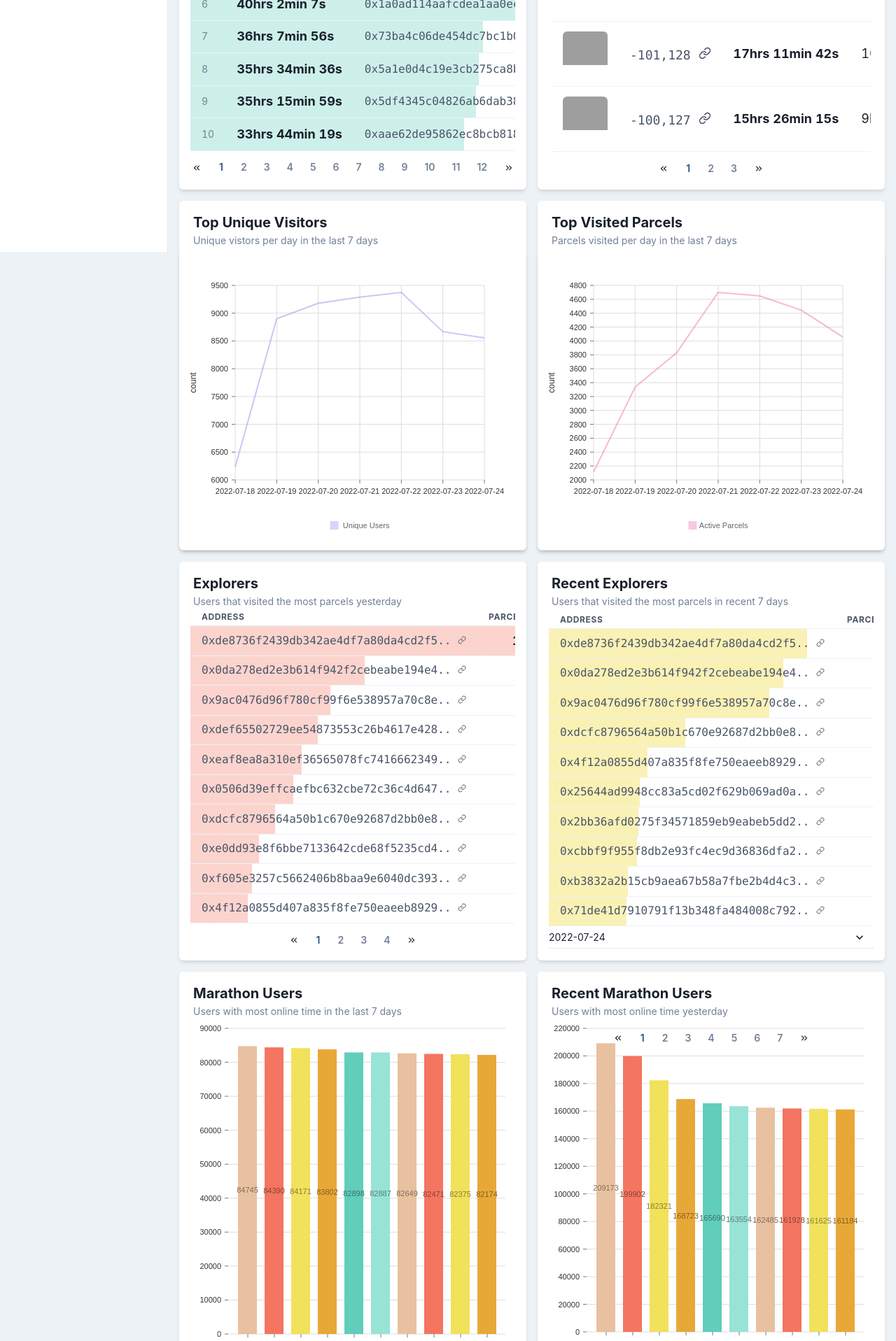
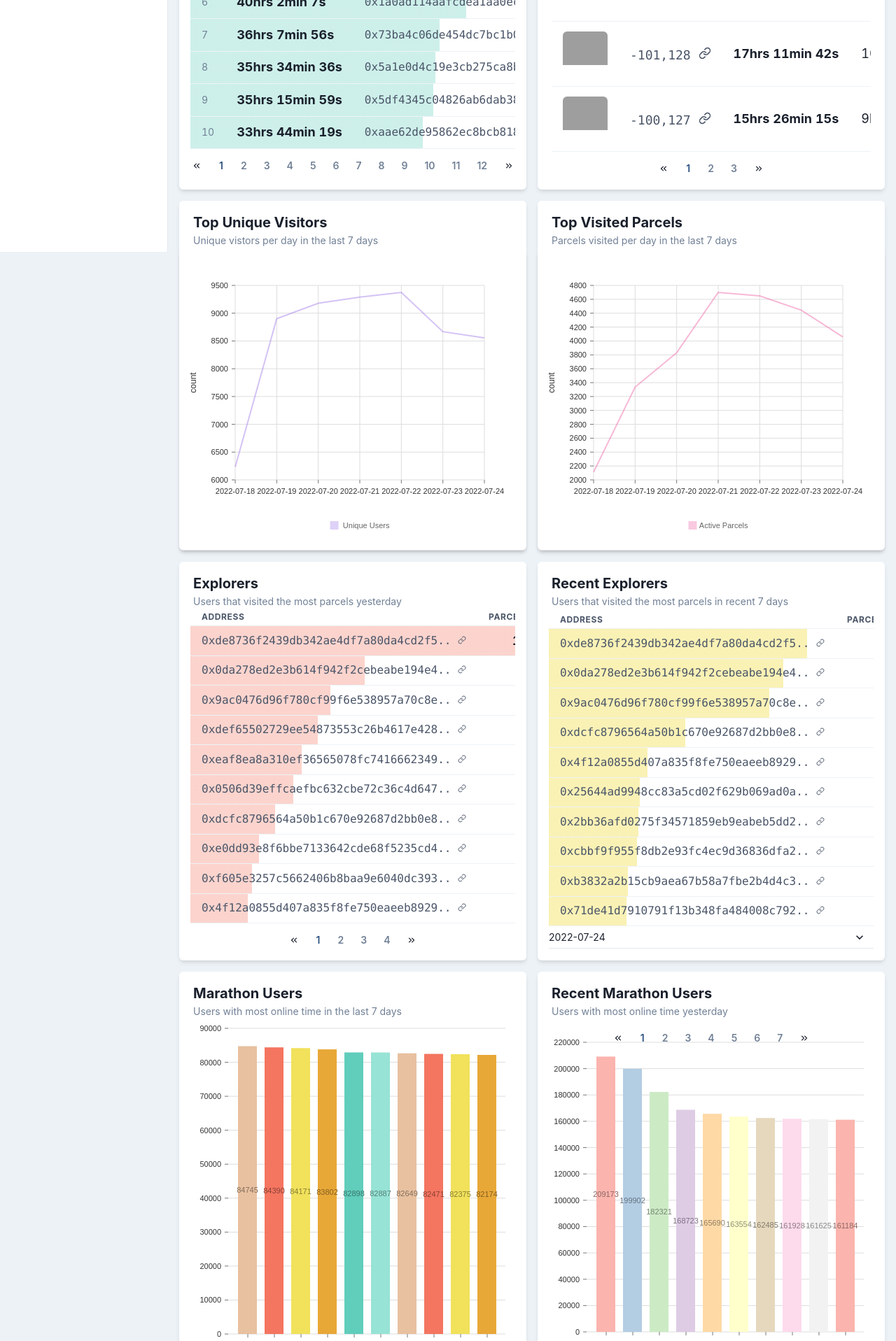
Before and after one commit to jwdotpark/dcl-metrics-fe, a Next.js app: page /global-land in a window 1280 px wide. Shown: the part 440-2357 px from the top of the page at 70% size. Built offline with nearby package versions, Linux system fonts and the light colour scheme; grey boxes are pictures that could not be loaded.

Commit message:
2022-07-26 13:33:47

```diff
--- a/src/components/local/stats/TopUsersTimeSpent.tsx
+++ b/src/components/local/stats/TopUsersTimeSpent.tsx
@@ -94,11 +94,11 @@ const TopUsersTimeSpentComponent = ({ isLoading, setIsLoading }) => {
                       {index + 1 + page * rowsPerPage - rowsPerPage}
                     </Text>
                   </Td>
-                  {dateClicked && (
+                  {/* {dateClicked && (
                     <Td>
                       <Text fontSize="lg">{item.date}</Text>
                     </Td>
-                  )}
+                  )} */}
                   <Td>
                     <Text fontSize="lg">
                       <b>{convertSeconds(item.timeSpent)}</b>
@@ -110,21 +110,12 @@ const TopUsersTimeSpentComponent = ({ isLoading, setIsLoading }) => {
                       href={"https://etherscan.io/address/" + `${item.address}`}
                       rel="noreferrer"
                     >
-                      {dateClicked ? (
-                        <Text color="gray.600" fontSize="md">
-                          {item.address.slice(0, 10)}..{" "}
-                          <Box display="inline-block">
-                            <FiLink size="12" />
-                          </Box>
-                        </Text>
-                      ) : (
-                        <Text color="gray.600" fontSize="md" as="kbd">
-                          {item.address.slice(0, 35) + ".. "}
-                          <Box display="inline-block">
-                            <FiLink size="12" />
-                          </Box>
-                        </Text>
-                      )}
+                      <Text color="gray.600" fontSize="md" as="kbd">
+                        {item.address.slice(0, 25) + ".. "}
+                        <Box display="inline-block">
+                          <FiLink size="12" />
+                        </Box>
+                      </Text>
                     </a>
                   </Td>
                 </Tr>
@@ -154,7 +145,7 @@ const TopUsersTimeSpentComponent = ({ isLoading, setIsLoading }) => {
           <Box position="relative" mt="4" mx="5">
             <Text fontSize="xl">
               <b>Top Users Time Spent </b>
-              <Box display="inline" ml="2">
+              {/* <Box display="inline" ml="2">
                 <Button
                   size="sm"
                   variant={dateClicked ? "solid" : "outline"}
@@ -166,7 +157,7 @@ const TopUsersTimeSpentComponent = ({ isLoading, setIsLoading }) => {
                     Date
                   </Text>
                 </Button>
-              </Box>
+              </Box> */}
               <Text fontSize="sm" color="gray.500">
                 Users that visited the most parcels yesterday
               </Text>
--- a/src/lib/BarChart2.tsx
+++ b/src/lib/BarChart2.tsx
@@ -15,11 +15,12 @@ const BarChart = ({ data }) => {
       data={mutatedData}
       keys={["time_spent"]}
       indexBy="address"
-      margin={{ top: 10, right: 30, bottom: 6, left: 70 }}
+      margin={{ top: 30, right: 30, bottom: 6, left: 70 }}
       padding={0.3}
       valueScale={{ type: "linear" }}
       indexScale={{ type: "band", round: true }}
-      colors={{ scheme: "nivo" }}
+      colors={{ scheme: "pastel1" }}
+      layout="vertical"
       colorBy="indexValue"
       borderColor={{
         from: "color",
```
